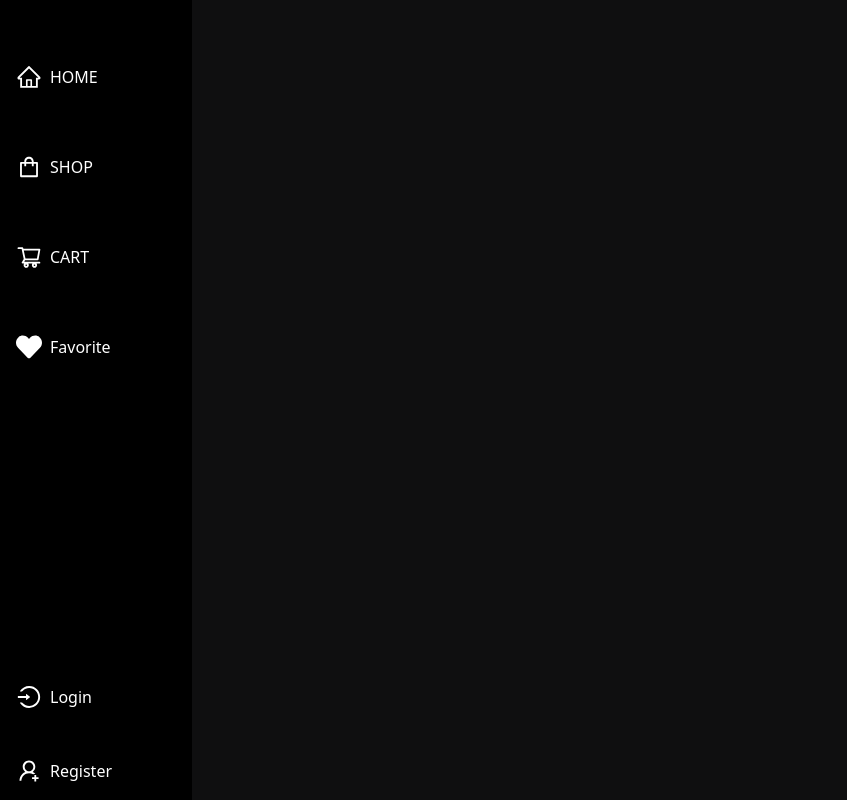
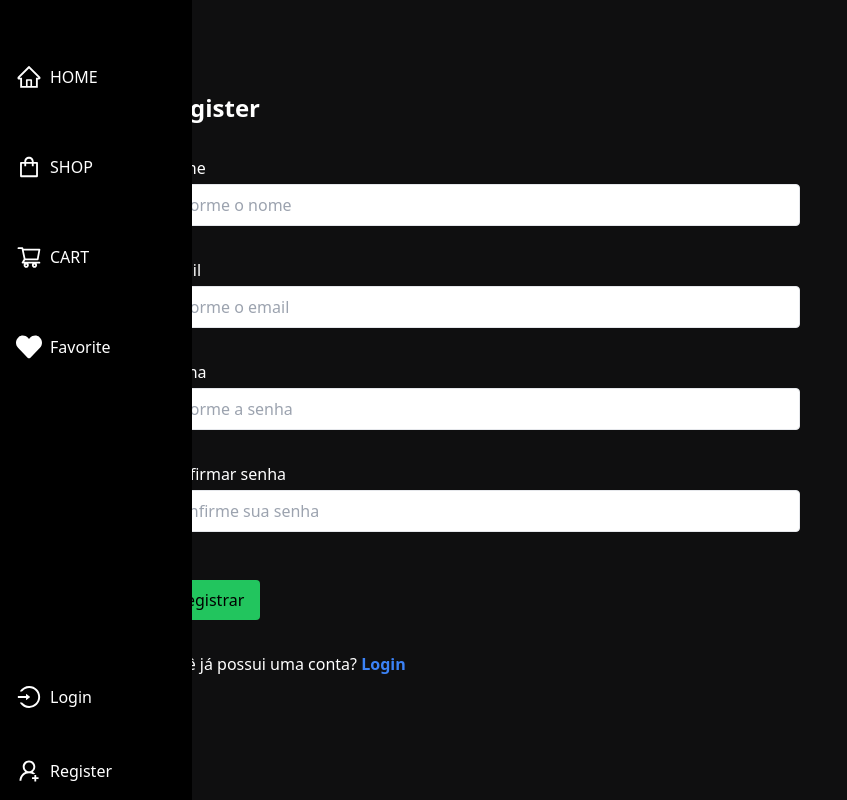
Before and after one commit to ViniciusPereirx/E-commerce, a React (Vite) app in the folder frontend/: page /register in a window 1280 px wide. Shown: the whole page, without its empty margins (0-847 px from the left). Built offline with nearby package versions, Linux system fonts and the light colour scheme.

Commit message:
E-commerce

```diff
--- a/frontend/src/pages/Auth/Login.jsx
+++ b/frontend/src/pages/Auth/Login.jsx
@@ -91,7 +91,7 @@
 
           <div className="mt-4">
             <p className="text-white">
-              New Custumer ? {""}
+              Não possiu uma conta? {""}
               <Link
                 to={redirect ? `/register?redirect=${redirect}` : "/register"}
                 className="text-red-500 hover:underline"
--- a/frontend/src/pages/Auth/Register.jsx
+++ b/frontend/src/pages/Auth/Register.jsx
@@ -1,5 +1,129 @@
+import { useState, useEffect } from "react";
+import { Link, useLocation, useNavigate } from "react-router-dom";
+import { useDispatch, useSelector } from "react-redux";
+import Loader from "../../components/Loader";
+import { setCredientials } from "../../redux/features/auth/authSlice";
+import { toast } from "react-toastify";
+import { useRegisterMutation } from "../../redux/api/usersApiSlice";
+
 const Register = () => {
-  return <div>Register</div>;
+  const [username, setUserName] = useState("");
+  const [email, setEmail] = useState("");
+  const [password, setPassword] = useState("");
+  const [confirmPassword, setConfirmPassword] = useState("");
+
+  const dispatch = useDispatch();
+  const navigate = useNavigate();
+
+  const [register, { isLoading }] = useRegisterMutation();
+  const { userInfo } = useSelector((state) => state.auth);
+
+  const { search } = useLocation();
+  const sp = new URLSearchParams(search);
+  const redirect = sp.get("redirect") || "/";
+
+  useEffect(() => {
+    if (userInfo) {
+      navigate(redirect);
+    }
+  }, [navigate, redirect, userInfo]);
+
+  return (
+    <section className="pl-[10rem] flex flex-wrap">
+      <div className="mr-[4rem] mt-[5rem]">
+        <h1 className="text-2xl font-semibold mb-4">Register</h1>
+
+        <form className="container w-[40rem]">
+          <div className="my-[2rem]">
+            <label
+              htmlFor="name"
+              className="block text-md font-medium text-white"
+            >
+              Nome
+            </label>
+            <input
+              type="text"
+              id="name"
+              className="mt-1 p-2 border rounded w-full"
+              placeholder="Informe o nome"
+              value={username}
+              onChange={(e) => setUserName(e.target.value)}
+            />
+          </div>
+          <div className="my-[2rem]">
+            <label
+              htmlFor="name"
+              className="block text-md font-medium text-white"
+            >
+              Email
+            </label>
+            <input
+              type="email"
+              id="email"
+              className="mt-1 p-2 border rounded w-full"
+              placeholder="Informe o email"
+              value={email}
+              onChange={(e) => setEmail(e.target.value)}
+            />
+          </div>
+          <div className="my-[2rem]">
+            <label
+              htmlFor="password"
+              className="block text-md font-medium text-white"
+            >
+              Senha
+            </label>
+            <input
+              type="text"
+              id="password"
+              className="mt-1 p-2 border rounded w-full"
+              placeholder="Informe a senha"
+              value={password}
+              onChange={(e) => setPassword(e.target.value)}
+            />
+          </div>
+          <div className="my-[2rem]">
+            <label
+              htmlFor="confirmPassword"
+              className="block text-md font-medium text-white"
+            >
+              Confirmar senha
+            </label>
+            <input
+              type="password"
+              id="confirmPassword"
+              className="mt-1 p-2 border rounded w-full"
+              placeholder="Confirme sua senha"
+              value={confirmPassword}
+              onChange={(e) => setConfirmPassword(e.target.value)}
+            />
+          </div>
+
+          <button
+            disabled={isLoading}
+            type="submit"
+            className="bg-green-500 text-black px-4 py-2 rounded cursor-pointer my-[1rem]"
+          >
+            {isLoading ? "Registrando..." : "Registrar"}
+          </button>
+
+          {isLoading && <Loader />}
+        </form>
+
+        <div className="mt-4">
+          <p className="text-white">
+            Você já possui uma conta? {""}
+            <Link
+              to={redirect ? `/login?redirect=${redirect}` : "/login"}
+              className="text-blue-500 hover:underline font-bold"
+            >
+              Login
+            </Link>
+          </p>
+        </div>
+      </div>
+    </section>
+  );
 };
 
 export default Register;
--- a/frontend/src/redux/api/usersApiSlice.js
+++ b/frontend/src/redux/api/usersApiSlice.js
@@ -17,9 +17,17 @@
         method: "POST",
       }),
     }),
+
+    register: builder.mutation({
+      query: data => ({
+        url: `${USERS_URL}`,
+        method: 'POST',
+        body: data,
+      })
+    })
   }),
 });
 
 ``;
 
-export const { useLoginMutation, useLogoutMutation } = userApiSlice;
+export const { useLoginMutation, useLogoutMutation, useRegisterMutation } = userApiSlice;
```
